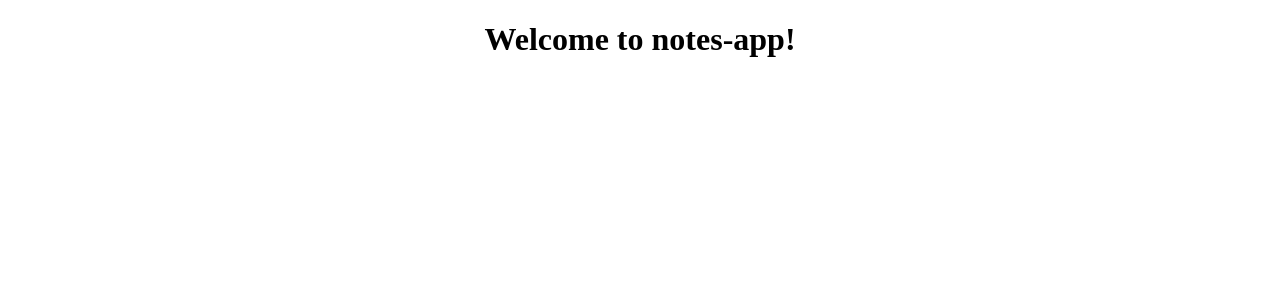
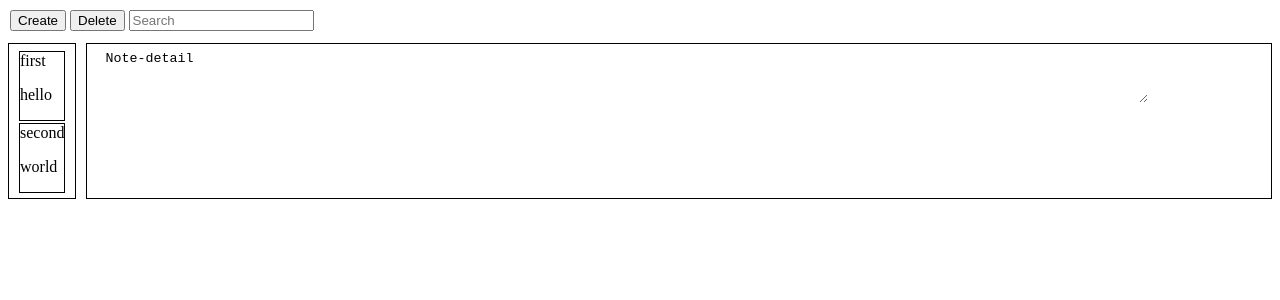
Before and after one commit to hars1130/NotesApp, an Angular app: page / in a window 1280 px wide. Shown: the top 300 px of the page. Built offline with nearby package versions, Linux system fonts and the light colour scheme.

Commit message:
Create UI Skeleton

```diff
--- a/src/app/app.component.html
+++ b/src/app/app.component.html
@@ -1,5 +1 @@
-<div style="text-align:center">
-  <h1>
-    Welcome to {{ title }}!
-  </h1>
-</div>
+<app-home></app-home>
--- /dev/null
+++ b/src/app/home/home.component.css
@@ -0,0 +1,26 @@
+.action-bar{
+    display: flex;
+    margin-bottom: 10px;
+}
+.action-bar button{
+    margin: 2px;
+}
+.action-bar input{
+    margin:2px;
+}
+
+.container{
+    display: flex;
+}
+
+app-notes-list{
+    padding: 5px 10px;
+    border: 1px solid black;
+    margin-right: 10px;
+}
+
+app-note-detail{
+    padding: 5px 10px 5px 0;
+    flex: 1;
+    border: 1px solid black;
+}
--- /dev/null
+++ b/src/app/home/home.component.html
@@ -0,0 +1,9 @@
+<div class="action-bar">
+  <button>Create</button>
+  <button>Delete</button>
+  <input type="text" placeholder="Search">
+</div>
+<div class="container">
+<app-notes-list></app-notes-list>
+<app-note-detail></app-note-detail>
+</div>
--- /dev/null
+++ b/src/app/home/home.component.ts
@@ -0,0 +1,15 @@
+import { Component, OnInit } from '@angular/core';
+
+@Component({
+  selector: 'app-home',
+  templateUrl: './home.component.html',
+  styleUrls: ['./home.component.css']
+})
+export class HomeComponent implements OnInit {
+
+  constructor() { }
+
+  ngOnInit() {
+  }
+
+}
--- /dev/null
+++ b/src/app/note-detail/note-detail.component.css
@@ -0,0 +1,5 @@
+textarea{
+    width: 90%;
+    height: 50px;
+    border: none;
+}
--- /dev/null
+++ b/src/app/note-detail/note-detail.component.html
@@ -0,0 +1,3 @@
+<textarea>
+  Note-detail
+</textarea>
--- /dev/null
+++ b/src/app/note-detail/note-detail.component.ts
@@ -0,0 +1,15 @@
+import { Component, OnInit } from '@angular/core';
+
+@Component({
+  selector: 'app-note-detail',
+  templateUrl: './note-detail.component.html',
+  styleUrls: ['./note-detail.component.css']
+})
+export class NoteDetailComponent implements OnInit {
+
+  constructor() { }
+
+  ngOnInit() {
+  }
+
+}
--- /dev/null
+++ b/src/app/notes-list/notes-list.component.css
@@ -0,0 +1,4 @@
+.note-card{
+    border: 1px solid black;
+    margin-top: 2px;
+}
--- /dev/null
+++ b/src/app/notes-list/notes-list.component.html
@@ -0,0 +1,8 @@
+<div>
+  <div *ngFor="let note of notes" class="note-card">
+    <label>{{note.title}}</label>
+    <p>
+      {{note.content}}
+    </p>
+  </div>
+</div>
--- /dev/null
+++ b/src/app/notes-list/notes-list.component.ts
@@ -0,0 +1,21 @@
+import { Component, OnInit } from '@angular/core';
+
+@Component({
+  selector: 'app-notes-list',
+  templateUrl: './notes-list.component.html',
+  styleUrls: ['./notes-list.component.css']
+})
+export class NotesListComponent implements OnInit {
+
+  constructor() { }
+
+  notes = [];
+
+  ngOnInit() {
+    this.notes=[{title: "first",
+      content: "hello"},
+      {title: "second",
+        content: "world"}];
+  }
+
+}
--- /dev/null
+++ b/src/models/note.ts
@@ -0,0 +1,4 @@
+export interface Note {
+    title: string;
+    content: string;
+  }
```
Also changed, not shown: src/app/app.module.ts (+7 -1 lines).
